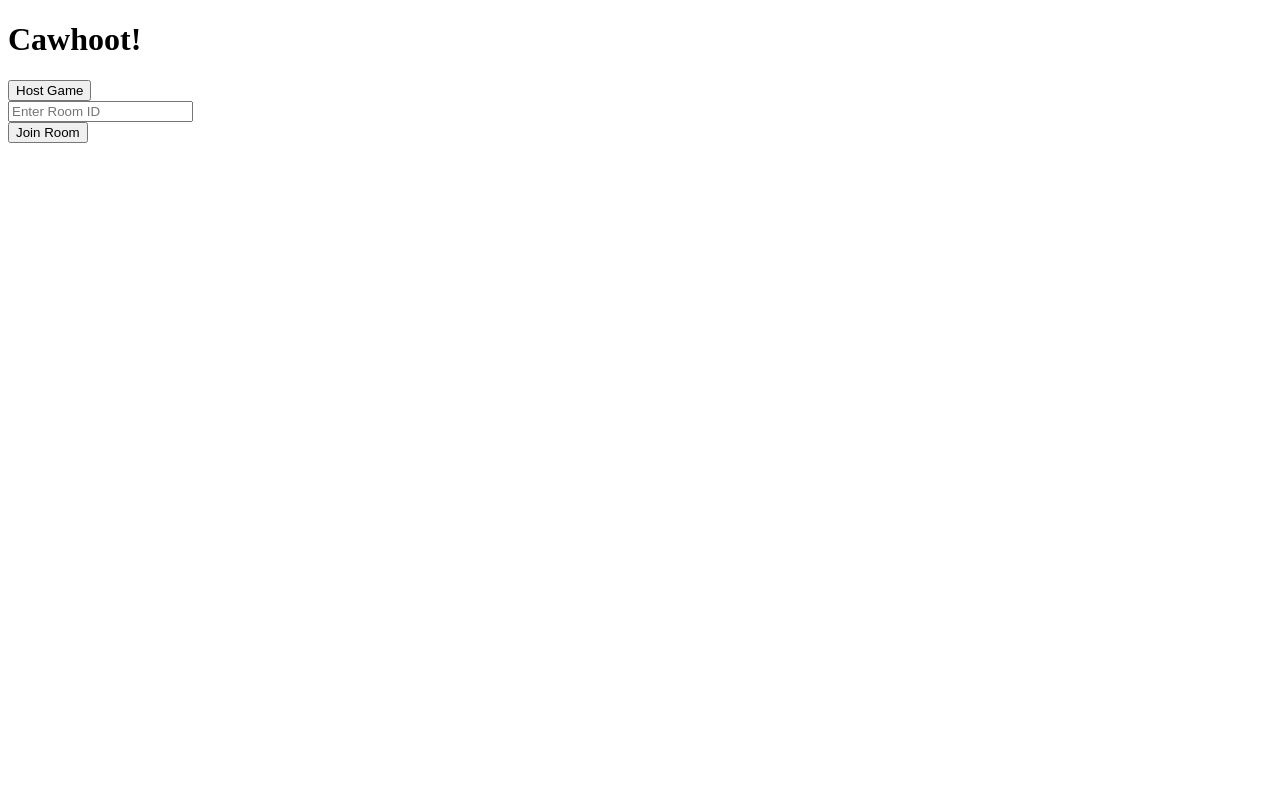
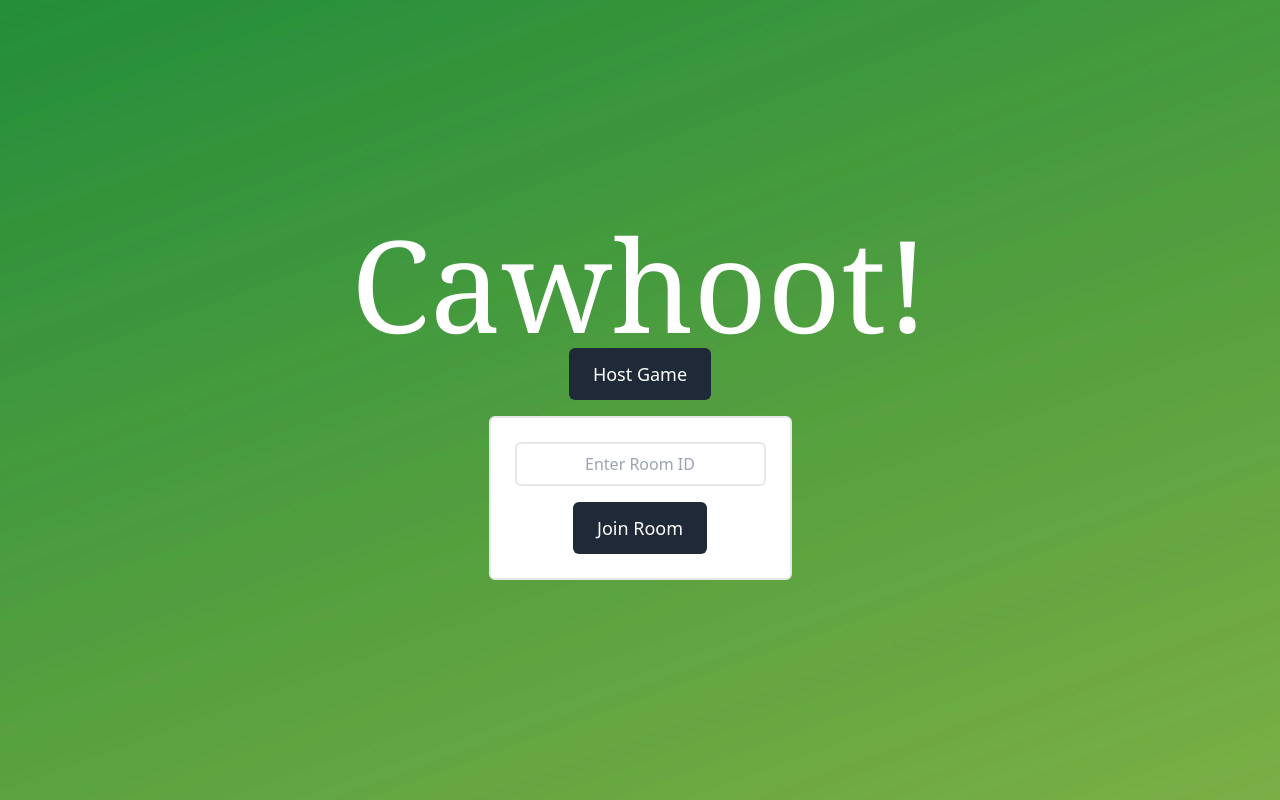
Before and after one commit to muchlogic/-name--game, a React (Vite) app in the folder client/: page / in a window 1280 px wide. Built offline with nearby package versions, Linux system fonts and the light colour scheme; no server answers.

Commit message:
Connected backend to front end Home page

```diff
--- a/client/src/main.jsx
+++ b/client/src/main.jsx
@@ -4,16 +4,12 @@ import { createBrowserRouter, RouterProvider } from "react-router-dom";
 import Home from "./routes/Home";
 import Lobby from "./routes/Lobby";
 import Test from "./routes/Test";
-
+import "./index.css";
 
 const router = createBrowserRouter([
   {
     path: "/",
     element: <Home />,
-  },
-  {
-    path: "/test",
-    element: <Test />,
   },
   {
     path: "/lobby/:roomID",
--- a/client/src/routes/Home.jsx
+++ b/client/src/routes/Home.jsx
@@ -1,27 +1,50 @@
 import { useEffect, useState } from "react";
-import { Link } from "react-router-dom";
+import { Link, useNavigate } from "react-router-dom";
+import { socket } from "../socket";
+import background from "../public/homeBG.jpg";
 
 export default function Home() {
   const [roomID, setroomID] = useState("");
 
-  function handleSubmit(e) {
-    e.preventDefault();
+  const navigate = useNavigate();
+
+  useEffect(() => {
+    socket.on("room_id", (roomID) => {
+      // setroomID(roomID);
+      navigate(`/lobby/${roomID}`, { state: { roomID: roomID, host: true } });
+    });
+
+    return () => {
+      socket.off("room_id");
+    };
+  }, []);
+
+  function handleHost() {
+    socket.emit("create_room", "HOST");
+  }
+
+  function handleJoin() {
+    socket.emit("join_room", roomID, "PLAYER");
+    navigate(`/lobby/${roomID}`, { state: { roomID: roomID, host: false } });
   }
 
   return (
     <>
-      <div className="min-h-screen bg-purple-700 flex flex-col justify-center items-center">
+      <div
+        className={`min-h-screen bg-[url(./public/homeBG.jpg)] flex flex-col justify-center items-center`}
+      >
         <h1 className="text-white text-9xl font-serif">Cawhoot!</h1>
         <nav className="mb-4">
-          <Link to="/lobby">
-            <button className="bg-gray-800 text-white text-lg py-3 px-6 rounded-md">
-              Host Game
-            </button>
-          </Link>
+          <button
+            onClick={() => handleHost()}
+            className="bg-gray-800 text-white text-lg py-3 px-6 rounded-md"
+          >
+            Host Game
+          </button>
         </nav>
 
-        <div className="text-center bg-white px-6 py-6 rounded-md border-2" >
-          <form onSubmit={handleSubmit}>
+        <div className="text-center bg-white px-6 py-6 rounded-md border-2">
+          <form>
             <input
               type="text"
               id="item"
@@ -31,7 +54,10 @@ export default function Home() {
               placeholder="Enter Room ID"
             />
             <br />
-            <button className="bg-gray-800 text-white text-lg py-3 px-6 rounded-md">
+            <button
+              onClick={() => handleJoin()}
+              className="bg-gray-800 text-white text-lg py-3 px-6 rounded-md"
+            >
               Join Room
             </button>
           </form>
```
Also changed, not shown: client/src/public/homeBG.jpg (added).
